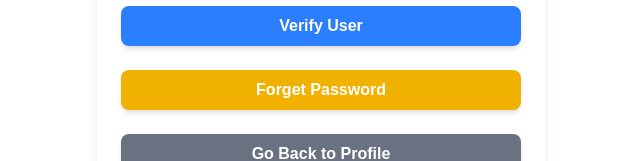
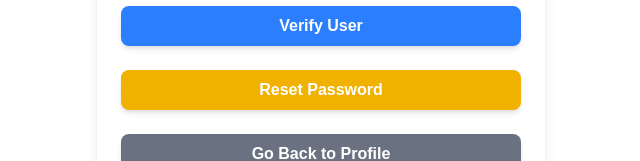
Before and after one commit to Purusharthseth/Full-Stack-Authentication-System, a Next.js app: page /profile/1 in a window 1280 px wide. Shown: the part 246-407 px from the top of the page, without its empty margins (319-959 px from the left). Built offline with nearby package versions, Linux system fonts and the light colour scheme; no server answers.

Commit message:
Implemented forgot password using email.

```diff
--- a/package.json
+++ b/package.json
@@ -8,7 +8,7 @@
     "start": "next start",
     "lint": "next lint"
   },
-    "eslintConfig": {
+  "eslintConfig": {
     "extends": "next/core-web-vitals",
     "rules": {
       "@typescript-eslint/no-explicit-any": "off",
--- a/src/app/api/users/forgotPasswordEmail/route.ts
+++ b/src/app/api/users/forgotPasswordEmail/route.ts
@@ -3,8 +3,8 @@ import { NextRequest, NextResponse } from "next/server";
 
 export async function POST(request: NextRequest) {
     try {
-        const { email, userId } = await request.json();
-        await sendEmail({ email, emailType: "RESET", userId });
+        const { email } = await request.json();
+        await sendEmail({ email, emailType: "RESET" });
         return NextResponse.json({message: "Reset password email sent successfully"}, { status: 200 });
     } catch (error: any) {
         console.log(error.message);
--- a/src/app/forgot-password/page.tsx
+++ b/src/app/forgot-password/page.tsx
@@ -15,9 +15,10 @@ export default function ForgotPasswordPage() {
             setTimeout(() => {
                 setLoading(false);
             }, 60000);
+            toast.success("Password reset link sent to your email.");
         } catch (error: any) {
-            toast.error("Error sending password reset link. Please try again.");
-            console.error(error.response?.data?.message || error.message);
+            toast.error("Error sending password reset link: " + error.response?.data?.error || error.message);
+            console.error(error.response?.data?.error || error.message);
             setLoading(false);
         }
     };
@@ -57,10 +58,10 @@ export default function ForgotPasswordPage() {
                 </div>
 
                 <button
-                    type="submit"
-                    className="mt-2 bg-blue-600 hover:bg-blue-700 text-white py-2 rounded-lg transition duration-200 cursor-pointer"
+                    type="submit" disabled={loading}
+                    className="mt-2 bg-blue-600 hover:bg-blue-700 text-white py-2 rounded-lg transition duration-200 cursor-pointer disabled:opacity-50 disabled:cursor-not-allowed"
                 >
-                    Send Reset Link
+                    {loading? "Wait before requesting again":"Send Reset Link"}
                 </button>
             </form>
         </div>
--- a/src/app/profile/[id]/page.tsx
+++ b/src/app/profile/[id]/page.tsx
@@ -1,6 +1,5 @@
 "use client";
 import axios from "axios";
-import Link from "next/link";
 import { useParams, useRouter } from "next/navigation";
 import React, { useEffect, useState } from "react";
 import toast from "react-hot-toast";
@@ -56,22 +55,6 @@ export default function UserProfile() {
     }
   };
 
-  const forgetPassword = async () => {
-    setSendingEmail(true);
-    try {
-      await axios.post("/api/users/forgotPasswordEmail", {
-        email: user?.email,
-        userId: user?._id,
-      });
-      setTimeout(() => {
-        setSendingEmail(false);
-      }, 60000);
-    } catch (error: any) {
-      toast.error("Error sending password reset link. Please try again.");
-      console.error(error.response?.data?.message || error.message);
-      setSendingEmail(false);
-    }
-  };
 
   return (
     <div className="max-w-md mx-auto mt-32 p-6 bg-white dark:bg-zinc-900 shadow-lg rounded-2xl flex flex-col gap-6">
@@ -95,21 +78,18 @@ export default function UserProfile() {
       )}
 
       <div className="flex flex-col gap-4 items-center">
-        <button
-          onClick={forgetPassword}
-          disabled={sendingEmail}
+
+        <button onClick={() => router.push("/forgot-password")}
           className={`px-4 py-2 w-full cursor-pointer bg-yellow-500 text-white font-semibold rounded-lg shadow-md hover:bg-yellow-600 focus:outline-none focus:ring-2 focus:ring-yellow-500 focus:ring-opacity-50
-          ${sendingEmail ? "opacity-50 cursor-not-allowed" : ""}`}
+          `}
         >
-          {sendingEmail ? "Resend available in 60s" : "Forget Password"}
+          Reset Password
         </button>
       </div>
-
-      <Link href="/profile" className="flex flex-col gap-4 items-center">
-        <button className="px-4 py-2 w-full cursor-pointer bg-gray-500 text-white font-semibold rounded-lg shadow-md hover:bg-gray-600 focus:outline-none focus:ring-2 focus:ring-gray-500 focus:ring-opacity-50">
+        <button onClick={() => router.push("/profile")}
+        className="px-4 py-2 w-full cursor-pointer bg-gray-500 text-white font-semibold rounded-lg shadow-md hover:bg-gray-600 focus:outline-none focus:ring-2 focus:ring-gray-500 focus:ring-opacity-50">
           Go Back to Profile
         </button>
-      </Link>
     </div>
   );
 }
--- a/src/helpers/mailer.ts
+++ b/src/helpers/mailer.ts
@@ -2,25 +2,26 @@ import nodemailer from 'nodemailer';
 import User from '@/models/userModel';
 import bcryptjs from 'bcryptjs';
 import { connect } from '@/dbconfig/dbconfig';
+import crypto from 'crypto';
 
 connect();
 
 interface SendEmailParams {
     email: string;
     emailType: 'VERIFY' | 'RESET';
-    userId: string;
 }
 
-export const sendEmail = async ({ email, emailType, userId }: SendEmailParams) => {
+export const sendEmail = async ({ email, emailType }: SendEmailParams) => {
     try {
-        const hashedToken = await bcryptjs.hash(userId, 10);
-
+        const rawToken = crypto.randomBytes(32).toString('hex');
+        const hashedToken = await bcryptjs.hash(rawToken, 10);
         const updateFields =
             emailType === 'VERIFY'
                 ? { verifyToken: hashedToken, verifyTokenExpiry: Date.now() + 3600000 }
                 : { forgotPasswordToken: hashedToken, forgotPasswordTokenExpiry: Date.now() + 3600000 };
 
-        await User.findByIdAndUpdate(userId, updateFields, { new: true });
+        const user = await User.findOneAndUpdate({email}, updateFields, { new: true });
+        if(!user) throw new Error('User not found');
 
         const transport = nodemailer.createTransport({
             host: 'sandbox.smtp.mailtrap.io',
```
Also changed, not shown: src/app/login/page.tsx (line endings or trailing spaces).
